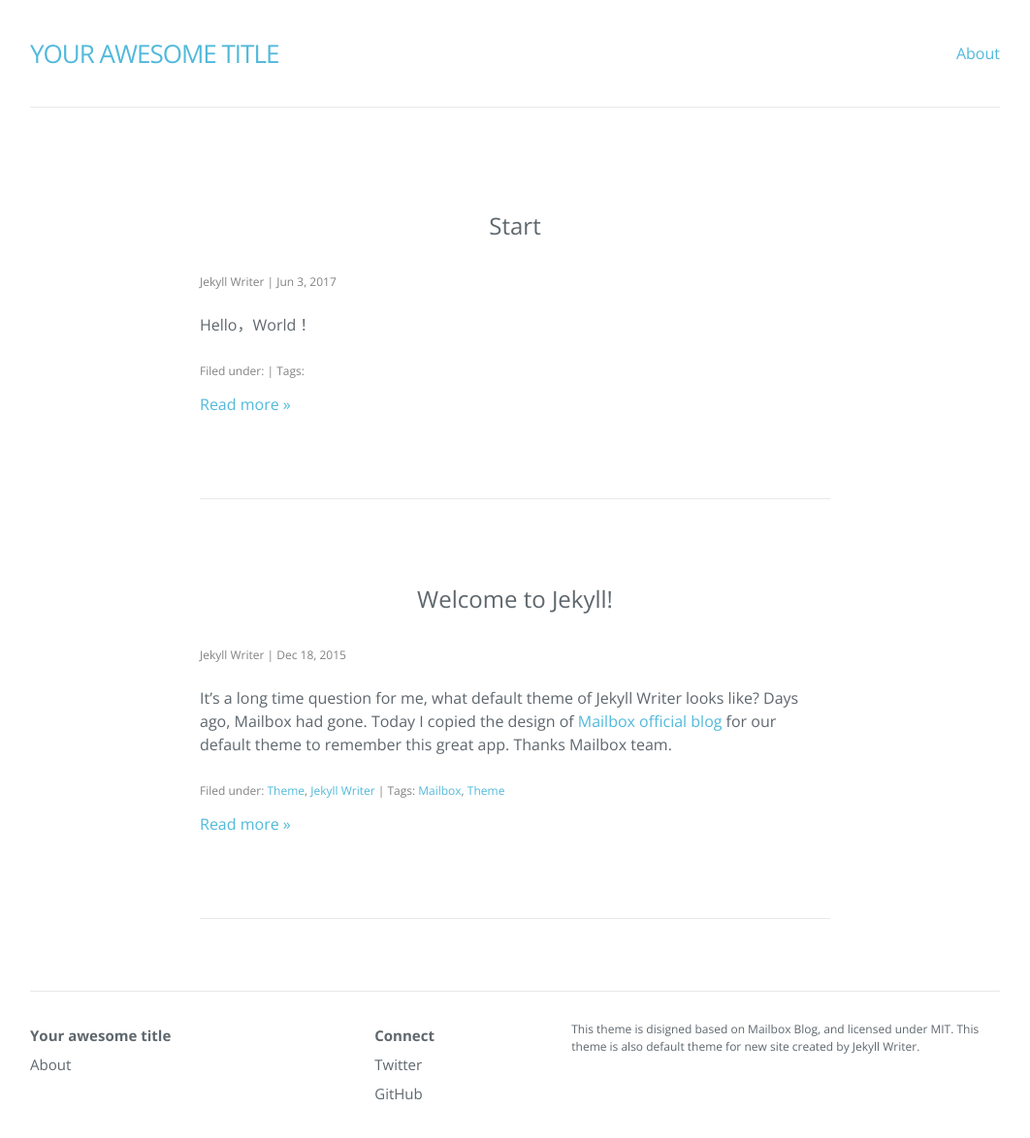
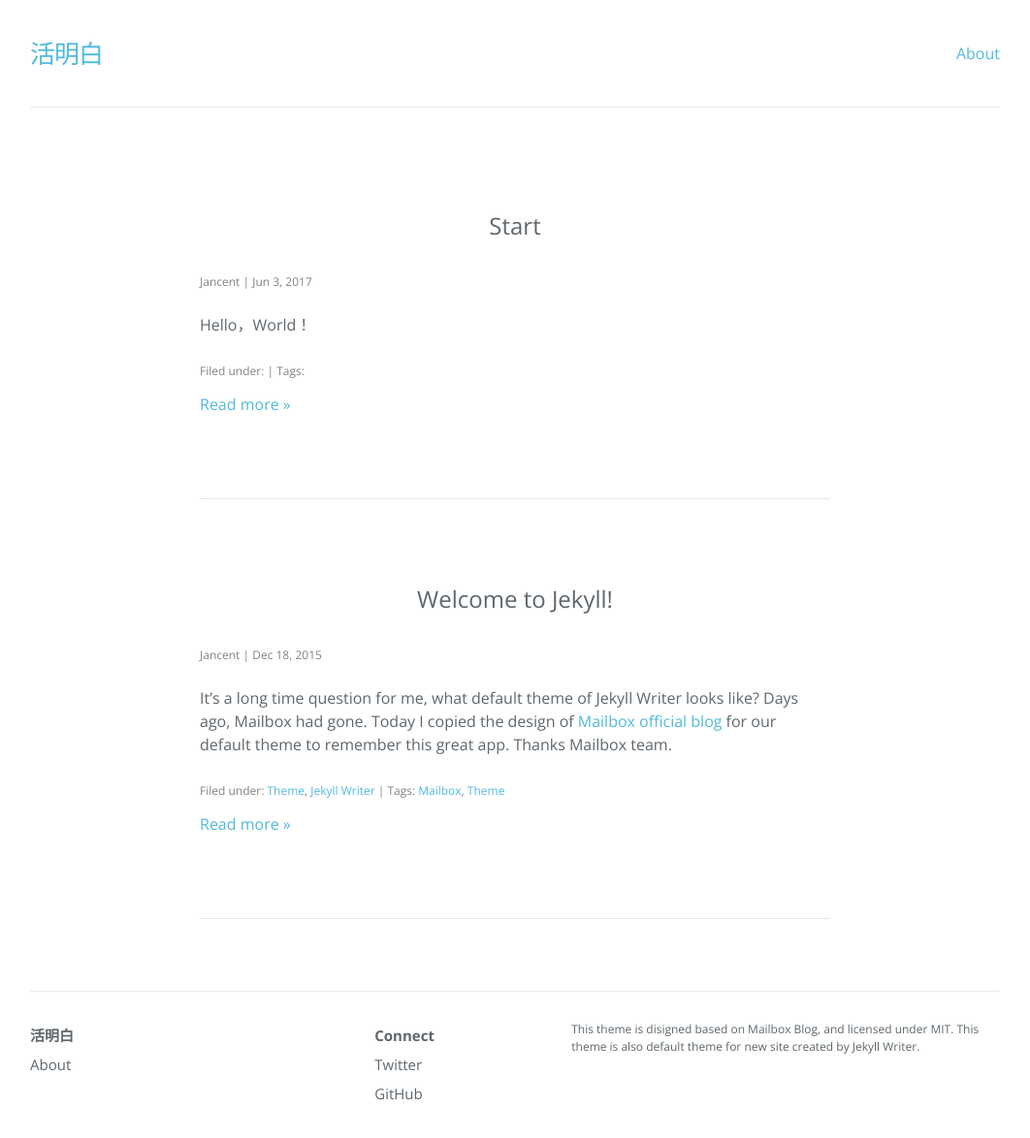
Before and after one commit to jancent/jancent.github.io, a Jekyll site: the page built from index.html, in a window 1280 px wide and 1211 px high. Shown: the top 1174 px of the window at 97% size, without its empty margins (109-1171 px from the left). Built offline with Jekyll 4.4.1, drawn with Linux system fonts in a browser that asks for light colours; nearby versions of some CDN libraries; the list of posts is cut into pages by our own code.

Commit message:
Update Configuration

```diff
--- a/_config.yml
+++ b/_config.yml
@@ -1,21 +1,15 @@
-# Welcome to Jekyll!
-#
-# This config file is meant for settings that affect your whole blog, values
-# which you are expected to set up once and rarely need to edit after that.
-# For technical reasons, this file is *NOT* reloaded automatically when you use
-# 'jekyll serve'. If you change this file, please restart the server process.
-
-# Site settings
-title: Your awesome title
-author: Jekyll Writer
-description: > # this means to ignore newlines until "baseurl:"
-  This theme is disigned based on Mailbox Blog, and licensed under MIT.
-  This theme is also default theme for new site created by Jekyll Writer.
-permalink: /:year/:month/:day/:title/
+# Created by Jekyll Writer
+title: 活明白
+author: Jancent
+description: >
+  This theme is disigned based on Mailbox Blog, and licensed under MIT. This
+  theme is also default theme for new site created by Jekyll Writer.
+permalink: '/:year/:month/:day/:title/'
 paginate: 6
-paginate_path: "/page/:num/"
+paginate_path: '/page/:num/'
 twitter_username: jekyllwriter
-github_username:  jekyllwriter
-gems: [jekyll-paginate]
+github_username: jancent
+gems:
+  - jekyll-paginate
 markdown: kramdown
-baseurl: ""
+baseurl: ''
```
